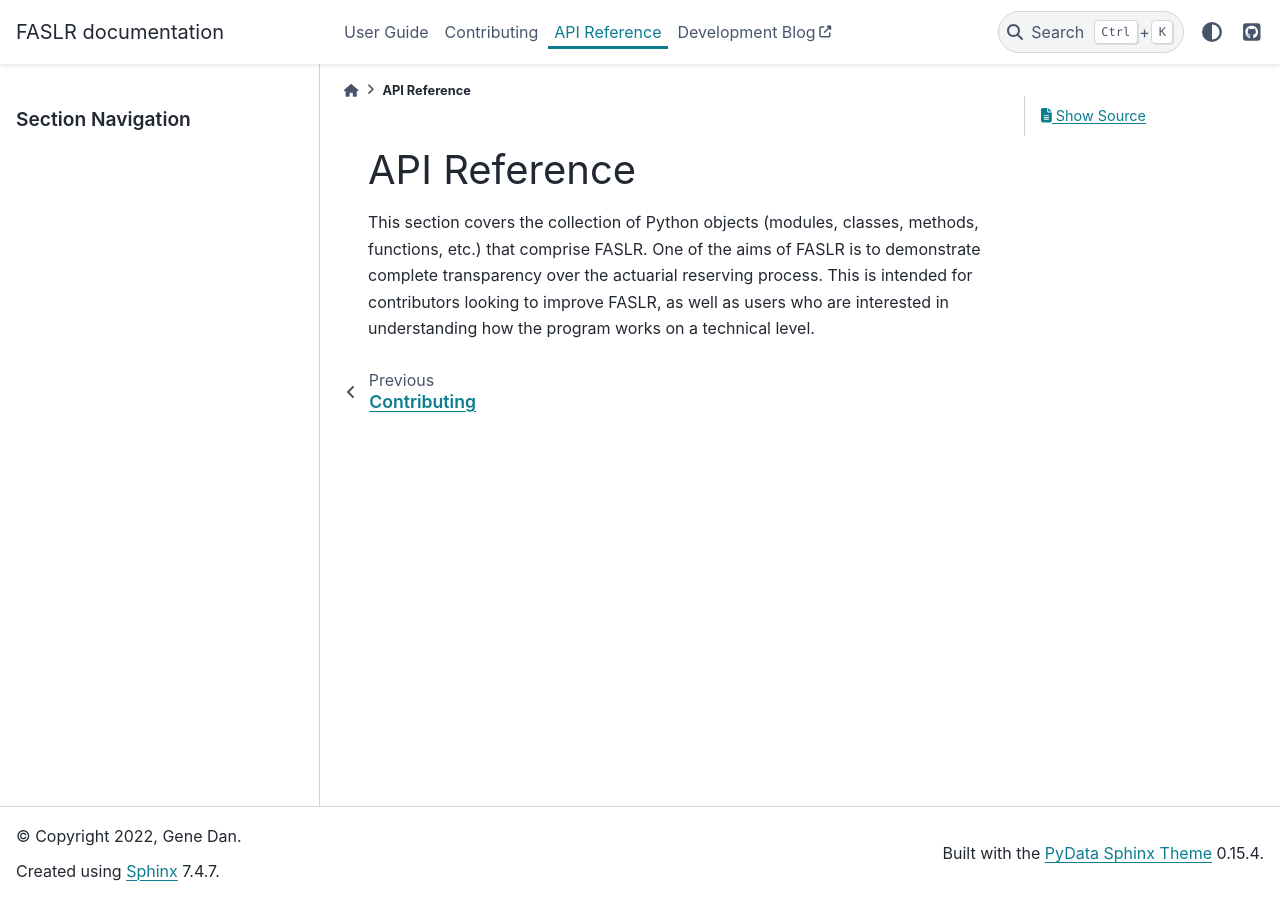
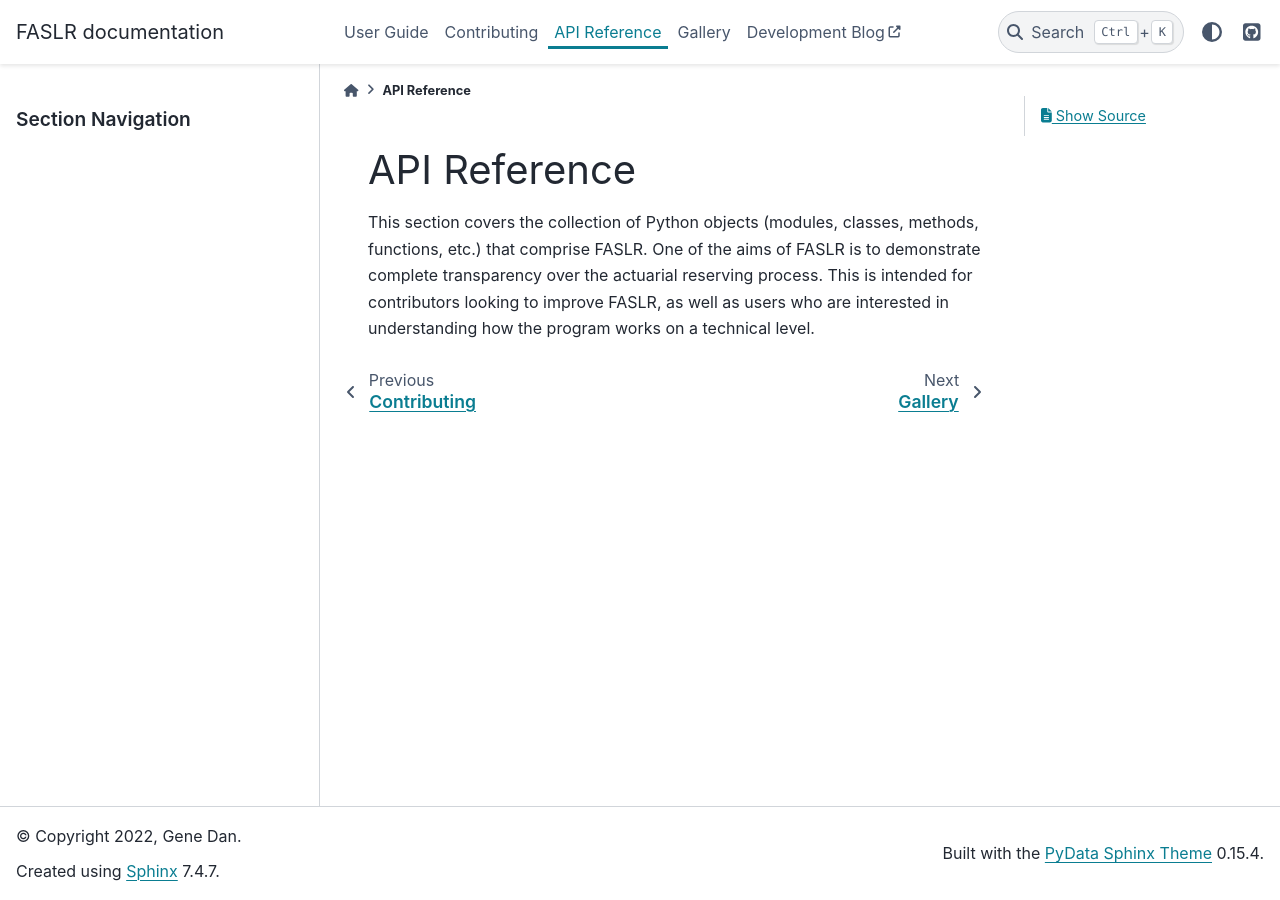
Before and after one commit to casact/FASLR, a Sphinx documentation site: the page built from docs/api/index.rst, in a window 1280 px wide. Built offline with Sphinx 7.4.7 and the PyData theme 0.15.4, drawn with Linux system fonts in a browser that asks for light colours; the version number could not be read and is left out.

Commit message:
Add gallery section to docs.

```diff
--- /dev/null
+++ b/docs/gallery/index.rst
@@ -0,0 +1,2 @@
+Gallery
+=======
--- a/docs/index.rst
+++ b/docs/index.rst
@@ -18,3 +18,4 @@ The actuarial methods and example data used in this project are derived from pub
    user/index
    contributing/index
    api/index
+   gallery/index
```
